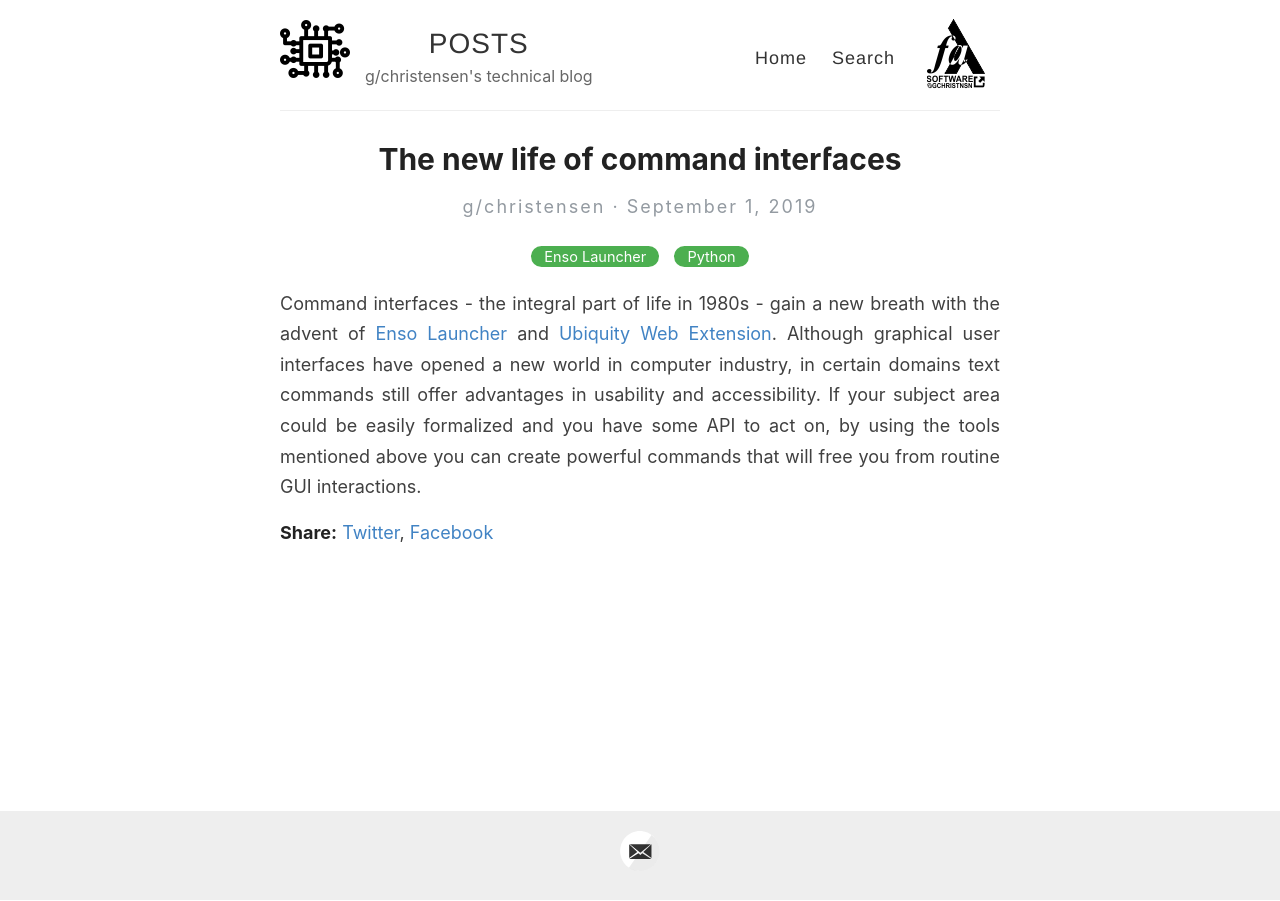
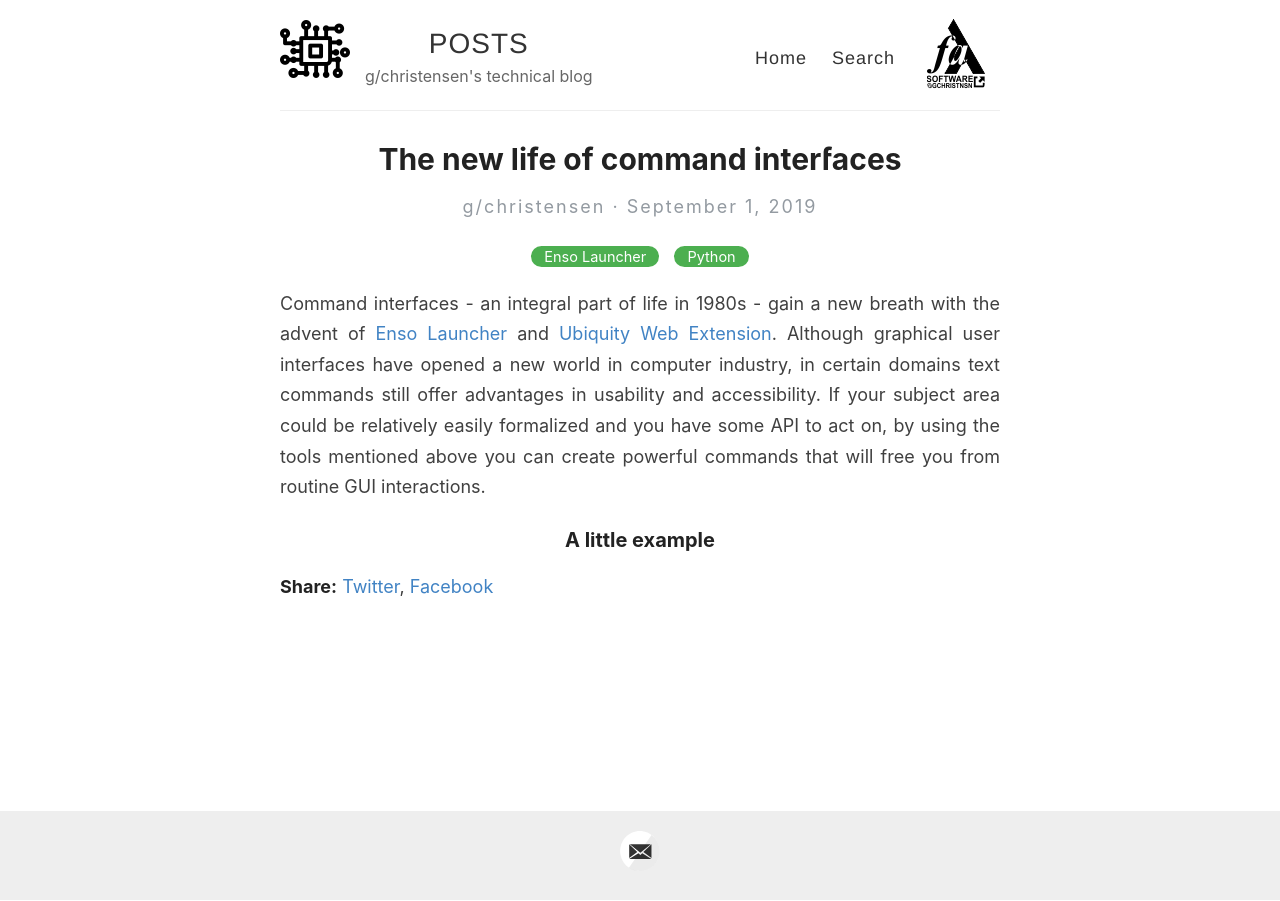
Before and after one commit to GChristensen/posts, a Jekyll site: the page built from _posts/2019-09-01-custom-enso-commands.md, in a window 1280 px wide. Built offline with Jekyll 4.4.1, drawn with Linux system fonts in a browser that asks for light colours.

```diff
--- a/_posts/2019-09-01-custom-enso-commands.md
+++ b/_posts/2019-09-01-custom-enso-commands.md
@@ -4,10 +4,12 @@ title: The new life of command interfaces
 categories: [Enso Launcher, Python]
 ---
 
-Command interfaces - the integral part of life in 1980s -  gain a new breath with the advent of
+Command interfaces - an integral part of life in 1980s -  gain a new breath with the advent of
 [Enso Launcher](https://gchristensen.github.io/enso-portable/) and
 [Ubiquity Web Extension](https://gchristensen.github.io/ubiquitywe/). Although graphical user interfaces
 have opened a new world in computer industry, in certain domains text commands still offer
-advantages in usability and accessibility. If your subject area could be easily formalized and you have some API
-to act on, by using the tools mentioned above you can create powerful commands that will free you from
-routine GUI interactions.
+advantages in usability and accessibility. If your subject area could be relatively easily formalized
+and you have some API to act on, by using the tools mentioned above you can create powerful commands
+that will free you from routine GUI interactions.
+
+### A little example
```
